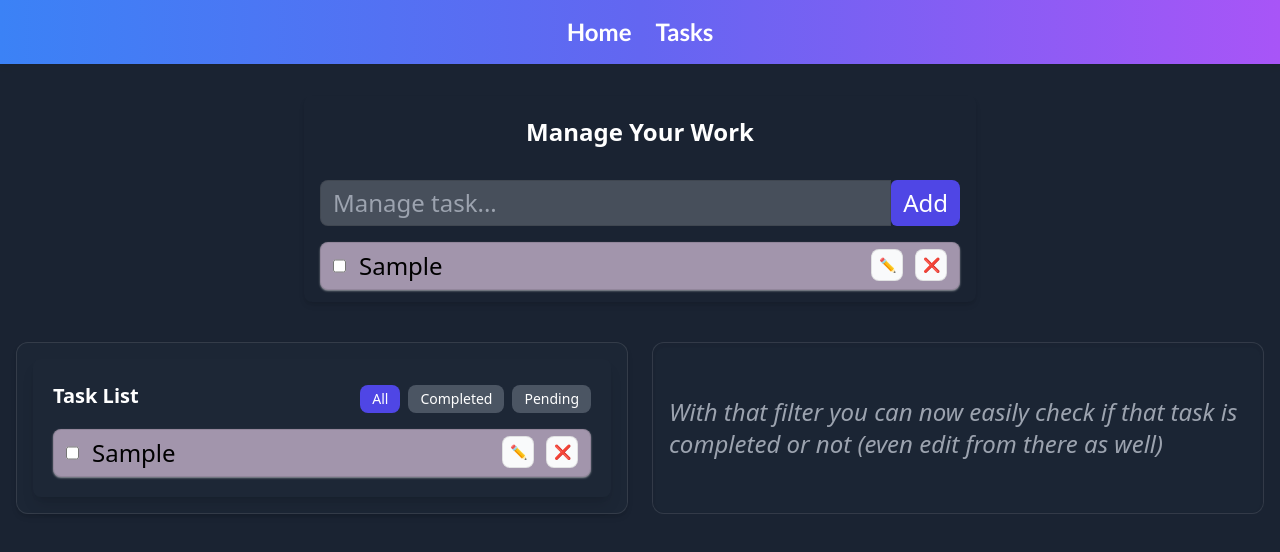
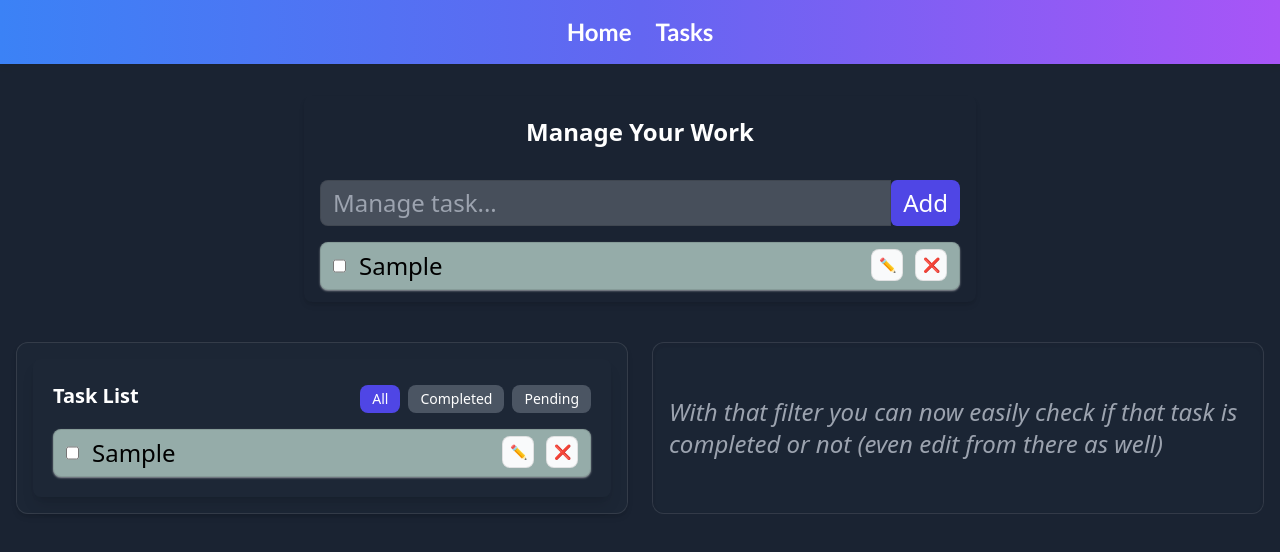
Before and after one commit to gahmad92/task-app, a React (Vite) app: page /manage-task in a window 1280 px wide. Both pictures are taken after typing "Sample" into the empty fields and a click on the button "Add". Shown: the top 552 px of the page. Built offline with nearby package versions, Linux system fonts and the light colour scheme.

Commit message:
Update TodoItem.jsx
change color of normal list

```diff
--- a/src/components/TodoItem.jsx
+++ b/src/components/TodoItem.jsx
@@ -19,7 +19,7 @@
     <>
       <div
         className={`flex border border-black/10 rounded-lg px-3 py-1.5 gap-x-3 shadow-sm shadow-white/50 duration-300  text-black ${
-          todo.completed ? "accent-indigo-600" : "bg-[#a295ac]"
+          todo.completed ? "accent-indigo-600" : "bg-[#95aca9]"
         }`}
       >
         <input
```
